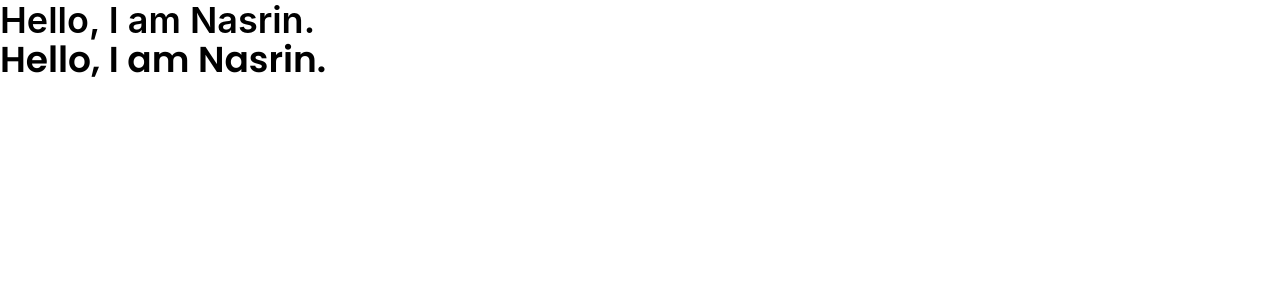
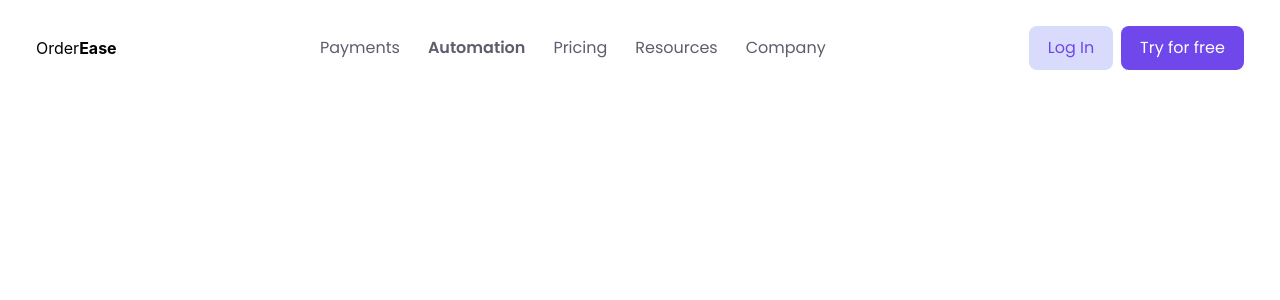
Before and after one commit to NasrinGhasemi/landing-orderease, a Next.js app: page / in a window 1280 px wide. Shown: the top 300 px of the page. Built offline with nearby package versions, Linux system fonts and the light colour scheme.

Commit message:
feat: build header layout

```diff
--- a/src/app/page.js
+++ b/src/app/page.js
@@ -1,8 +1,9 @@
+import Header from "@/components/Header";
+
 export default function page() {
   return (
     <div>
-      <p className="font-sans font-semibold text-4xl">Hello, I am Nasrin.</p>
-      <p className="font-body font-semibold text-4xl">Hello, I am Nasrin.</p>
+      <Header />
     </div>
   );
 }
--- a/src/components/Header.jsx
+++ b/src/components/Header.jsx
@@ -1,11 +1,41 @@
+import Link from "next/link";
+
 export default function Header() {
   return (
-    <>
-      <header className="h-23.75 flex justify-between items-center">
-        <div>Logo</div>
-        <div>Link</div>
-        <div>NavBtn</div>
-      </header>
-    </>
+    <header className="max-w-360 h-[95px] px-9 mx-auto flex justify-between items-center">
+      <div>
+        <Link href="/">
+          Order
+          <span className="font-bold">Ease</span>
+        </Link>
+      </div>
+      <nav>
+        <ul className="flex gap-7 font-body text-muted">
+          <li>
+            <Link href="#">Payments</Link>
+          </li>
+          <li className="font-semibold">
+            <Link href="#">Automation</Link>
+          </li>
+          <li>
+            <Link href="#">Pricing</Link>
+          </li>
+          <li>
+            <Link href="#">Resources</Link>
+          </li>
+          <li>
+            <Link href="#">Company</Link>
+          </li>
+        </ul>
+      </nav>
+      <div className="flex gap-2">
+        <button className="w-21 h-11 font-body rounded-lg text-brand bg-brand-soft cursor-pointer">
+          Log In
+        </button>
+        <button className="w-30.75 h-11 font-body rounded-lg text-white bg-brand cursor-pointer">
+          Try for free
+        </button>
+      </div>
+    </header>
   );
 }
```
